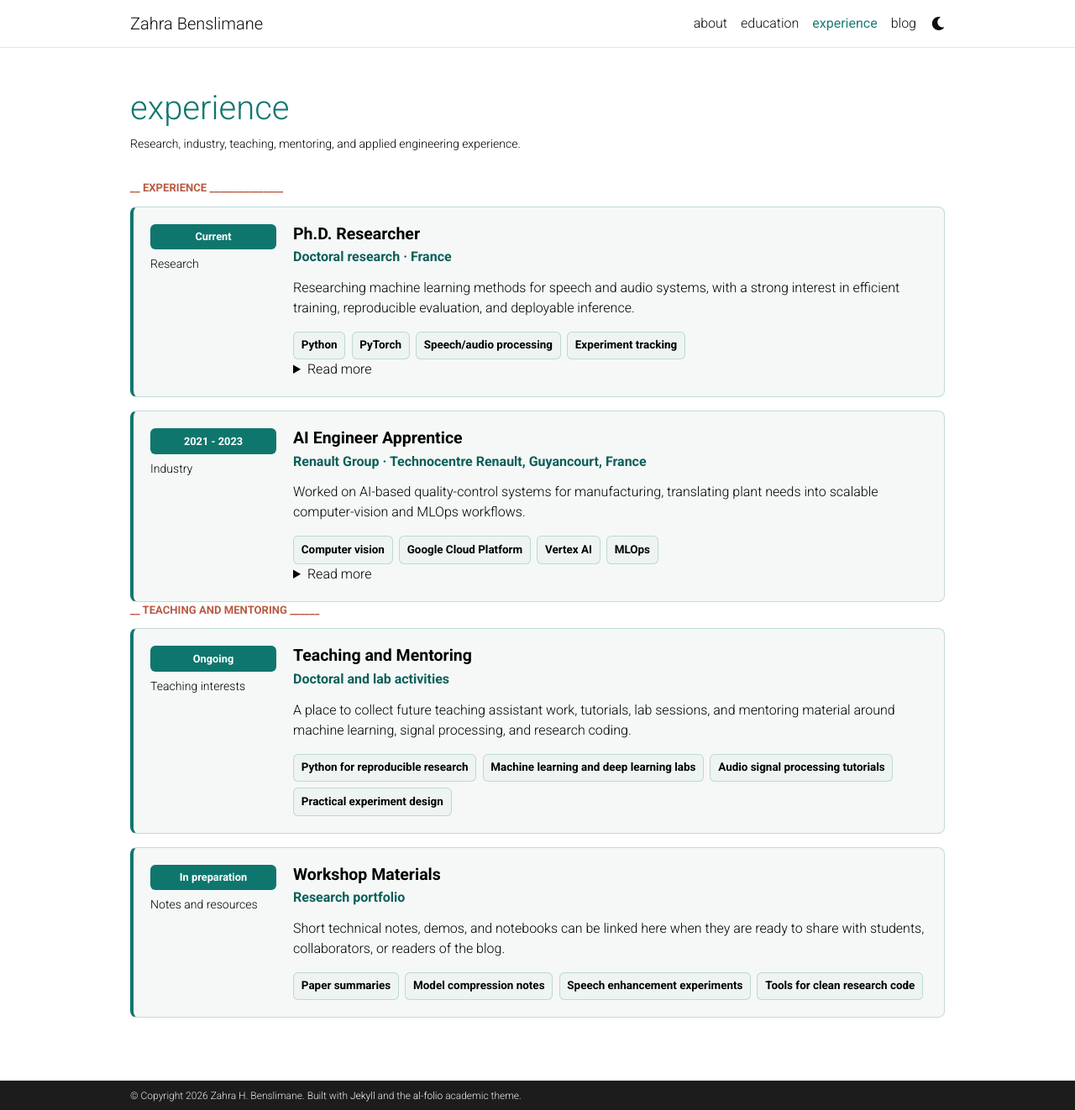
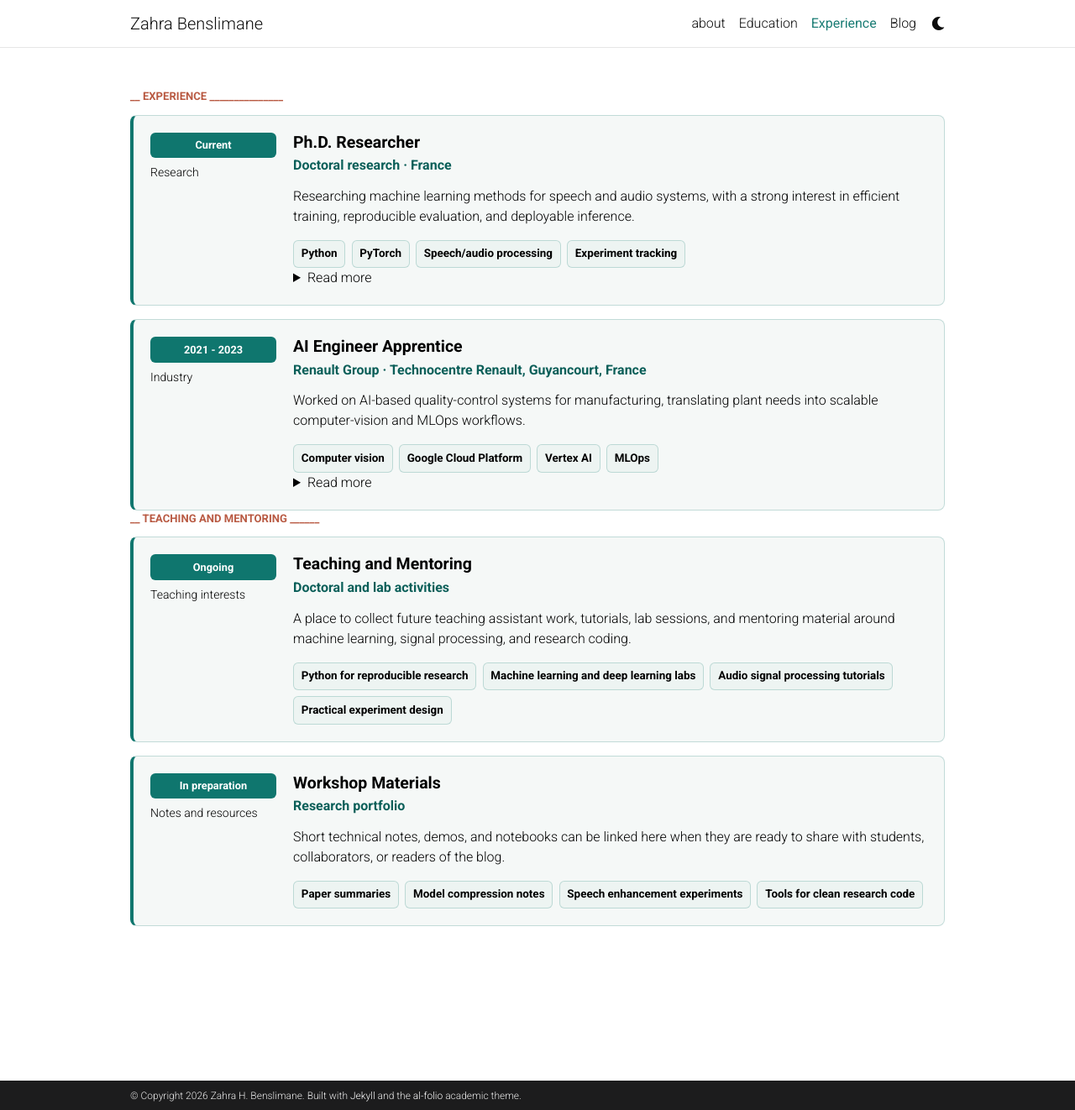
Before and after one commit to ZahraBenslimane/Portfolio, a Jekyll site: the page built from _pages/experience.md, in a window 1280 px wide and 1322 px high. Shown: the whole window at 84% size. Built offline with Jekyll 4.4.1, drawn with Linux system fonts in a browser that asks for light colours; comment, search, counter and statistics services are not loaded; a style sheet for code colours, icons or effects is not loaded.

Commit message:
new version layout

```diff
--- a/_config.yml
+++ b/_config.yml
@@ -120,7 +120,7 @@ bing_site_verification:  # out your bing-site-verification ID (Bing Webmaster)
 # -----------------------------------------------------------------------------
 
 blog_name: Blog Posts # blog_name will be displayed in your blog page
-blog_nav_title: blog # your blog must have a title for it to be displayed in the nav bar
+blog_nav_title: Blog # your blog must have a title for it to be displayed in the nav bar
 blog_description: Welcome to my blog, where I share my passion for exploring the remarkable realms of AI, applied mathematics and cutting-edge technologies. Through this blog, I provide valuable insights and showcase my academic journey in these transformative fields. Join me as I share project experiences and highlight the fascinating applications of AI.
 permalink: /blog/:year/:title/
 
--- a/_layouts/page.html
+++ b/_layouts/page.html
@@ -4,10 +4,12 @@ layout: default
 <!-- page.html -->
         <div class="post">
 
+          {% unless page.hide_header %}
           <header class="post-header">
             <h1 class="post-title">{{ page.title }}</h1>
             <p class="post-description">{{ page.description }}</p>
           </header>
+          {% endunless %}
 
           <article>
             {{ content }}
--- a/blog/index.html
+++ b/blog/index.html
@@ -1,6 +1,6 @@
 ---
 layout: default
-title: blog
+title: Blog
 pagination:
   enabled: true
   collection: posts
```
Also changed, not shown: _pages/education.md (+2 -1 lines), _pages/experience.md (+2 -1 lines).
